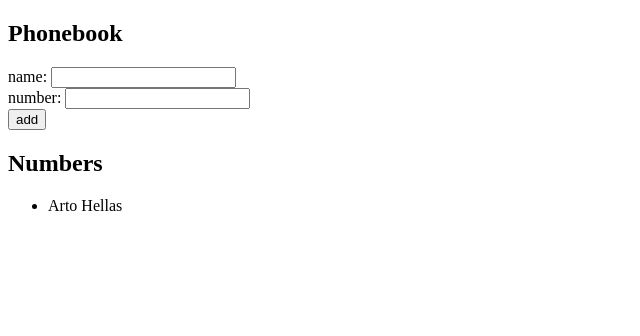
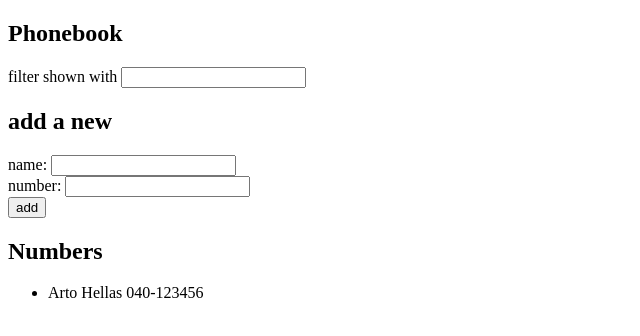
Before and after one commit to jaqska/full-stack-open, a React (Vite) app in the folder part2/phonebook/: page / in a window 1280 px wide. Shown: the top 336 px of the page, without its empty margins (0-640 px from the left). Built offline with nearby package versions, Linux system fonts and the light colour scheme.

Commit message:
finished 2.6-2.10

```diff
--- a/part2/phonebook/src/App.jsx
+++ b/part2/phonebook/src/App.jsx
@@ -1,52 +1,71 @@
 import { useState } from 'react'
+import Filter from './components/Filter'
+import PersonForm from './components/PersonForm'
+import Persons from './components/Persons'
 
 const App = () => {
   const [persons, setPersons] = useState([
-    { name: 'Arto Hellas' }
+    { name: 'Arto Hellas',
+      number: '040-123456'
+     }
   ])
   const [newName, setNewName] = useState('')
   const [allNames, setAllNames] = useState(['Arto Hellas'])
+  const [newNumber, setNewNumber] = useState('')
+  const [allNumbers, setAllNumbers] = useState(['040-123456'])
+
+  const [newFilterName, setNewFilterName] = useState('')
+
+  const handleFilterInput = (event) => {
+    setNewFilterName(event.target.value)
+  }
+
+  const handleContactChange = (event) => {
+    setNewName(event.target.value)
+  }
+
+  const handleNumberChange = (event) => {
+    setNewNumber(event.target.value)
+  }
 
   const addContact = (event) => {
     event.preventDefault()
     if (allNames.includes(newName)) {
       alert(`${newName} is already added to phonebook`)
-    } else {
+    } if (allNumbers.includes(newNumber)) {
+      alert(`${newNumber} is already added to phonebook`) }
+    else {
     const newContactObject = {
-      name: newName}
+      name: newName,
+      number: newNumber}
     setPersons(persons.concat(newContactObject))
     setAllNames(allNames.concat(newName))
+    setAllNumbers(allNumbers.concat(setNewNumber))
     setNewName('')
+    setNewNumber('')
     }
   }
+  const filteredPersons = newFilterName === '' ? persons : persons.filter(person =>
+    person.name.toLowerCase().includes(newFilterName.toLowerCase())
+  )
 
-  const handleContactChange = (event) => {
-    setNewName(event.target.value)
-  }
   return (
     <div>
       <h2>Phonebook</h2>
-      <form onSubmit={addContact}>
-        <div>
-          name: <input
-          value={newName}
-          onChange={handleContactChange}/>
-        </div>
-        <div>
-          number: <input />
-        </div>
-        <div>
-          <button type="submit">add</button>
-        </div>
-      </form>
+        <Filter
+        value={newFilterName}
+        onChange={handleFilterInput}
+        />
+      <h2>add a new</h2>
+        <PersonForm
+        onSubmit={addContact}
+        newName={newName}
+        newNumber={newNumber}
+        handleContactChange={handleContactChange}
+        handleNumberChange={handleNumberChange}
+        />
       <h2>Numbers</h2>
-      <ul>
-        {persons.map(person => (
-          <li key={person.name}>
-            {person.name}
-            </li>
-            ))}
-      </ul>
+        <Persons filteredPersons={filteredPersons}/>
     </div>
 
   )
--- /dev/null
+++ b/part2/phonebook/src/components/Filter.jsx
@@ -0,0 +1,11 @@
+const Filter = (props) => {
+  return (
+  <div>
+    filter shown with <input
+    value={props.newFilterName}
+    onChange={props.handleFilterInput}/>
+  </div>
+  )
+}
+
+export default Filter
--- /dev/null
+++ b/part2/phonebook/src/components/PersonForm.jsx
@@ -0,0 +1,23 @@
+const PersonForm = (props) => {
+
+  return (
+    <form onSubmit={props.addContact}>
+        <div>
+          name: <input
+          value={props.newName}
+          onChange={props.handleContactChange}/>
+        </div>
+        <div>
+          number: <input
+          value={props.newNumber}
+          onChange={props.handleNumberChange}
+          />
+        </div>
+        <div>
+          <button type="submit">add</button>
+        </div>
+      </form>
+  )
+}
+
+export default PersonForm
--- /dev/null
+++ b/part2/phonebook/src/components/Persons.jsx
@@ -0,0 +1,11 @@
+const Persons = (props) => {
+  return (
+    <ul>
+      {props.filteredPersons.map(person => (
+        <li key={person.name}>
+          {person.name} {person.number}
+        </li>
+      ))}
+    </ul>
+)}
+export default Persons
```
